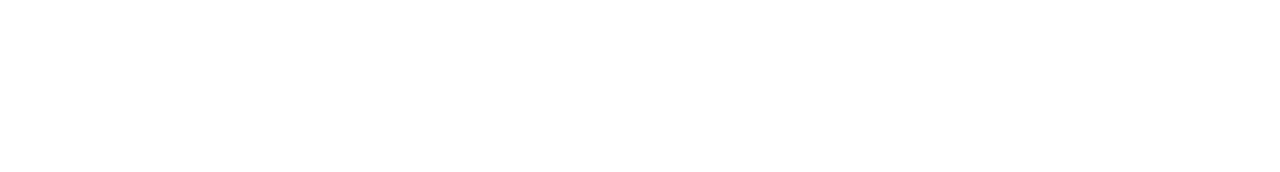
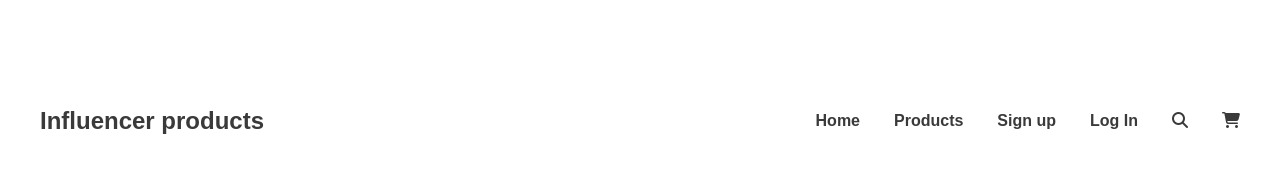
Before and after one commit to shuvoroy10/influencer-gear, a plain HTML site: page index.html in a window 1280 px wide. Drawn offline with Linux system fonts and the light colour scheme.

Commit message:
added logo and menu section

```diff
--- a/Styles/style.css
+++ b/Styles/style.css
@@ -0,0 +1,50 @@
+:root{
+    --poppins: "Poppins", sans-serif;
+    --inter: "Inter", sans-serif;
+    --semi-bold: 600;
+    --bold: 700 ;
+    --medium: 500;
+    --primary-color: #3A3A3A;
+    }
+
+
+/* font code */
+@import url('https://fonts.googleapis.com/css2?family=Poppins:ital,wght@0,100;0,200;0,300;0,400;0,500;0,600;0,700;0,800;0,900;1,100;1,200;1,300;1,400;1,500;1,600;1,700;1,800;1,900&display=swap');
+@import url('https://fonts.googleapis.com/css2?family=Inter:ital,opsz,wght@0,14..32,100..900;1,14..32,100..900&display=swap');
+
+/* common styles */
+
+.display-flex{
+    display: flex;
+}
+
+/* Navbar */
+header{
+    margin-top: 87px;
+}
+.navbar{
+    justify-content: space-between;
+    max-width: 1200px;
+    margin: 0 auto;
+    align-items: center;
+}
+
+.navbar h1{
+    font-family: var(--poppins);
+    font-size: 1.5rem;
+    font-weight: var(--bold);
+    color: var(--primary-color);
+}
+
+nav ul{
+    list-style: none;
+    gap: 34px;
+}
+
+nav ul li a {
+    text-decoration: none;
+    color: var(--primary-color);
+    font-weight: var(--semi-bold);
+    font-family: var(--poppins);
+    font-size: 1rem;
+}
--- a/index.html
+++ b/index.html
@@ -5,8 +5,21 @@
     <meta name="viewport" content="width=device-width, initial-scale=1.0">
     <title>Influencer Gear</title>
     <link rel="stylesheet" href="./Styles/style.css">
+    <script src="https://kit.fontawesome.com/525a28f09d.js" crossorigin="anonymous"></script>
 </head>
 <body>
-
+    <header >
+        <nav class="navbar display-flex">
+            <h1>Influencer products</h1>
+            <ul class="display-flex">
+                <li><a href="">Home</a></li>
+                <li><a href="">Products</a></li>
+                <li><a href="">Sign up</a></li>
+                <li><a href="">Log In</a></li>
+                <li><a href=""><i class="fa-solid fa-magnifying-glass"></i></a></li>
+                <li><a href=""><i class="fa-solid fa-cart-shopping"></i></a></li>
+            </ul>
+        </nav>
+    </header>
 </body>
 </html>
```
